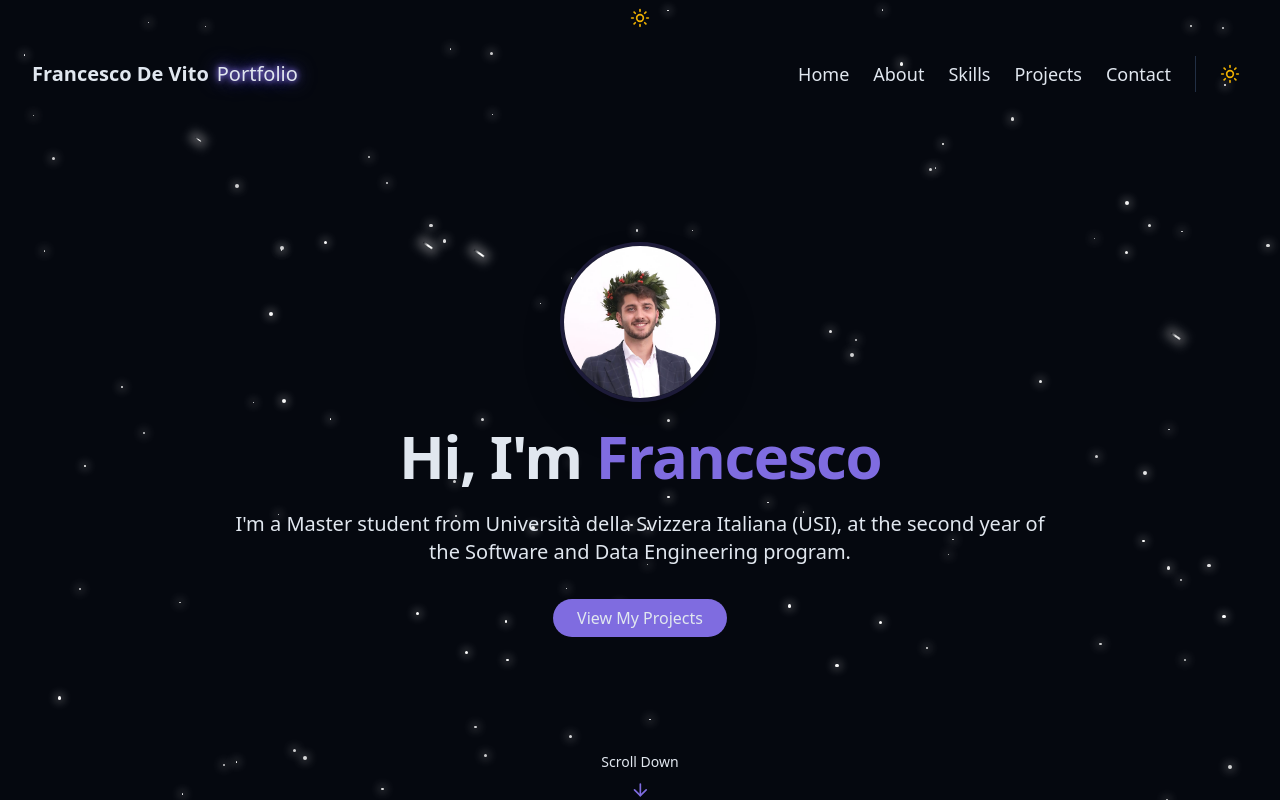
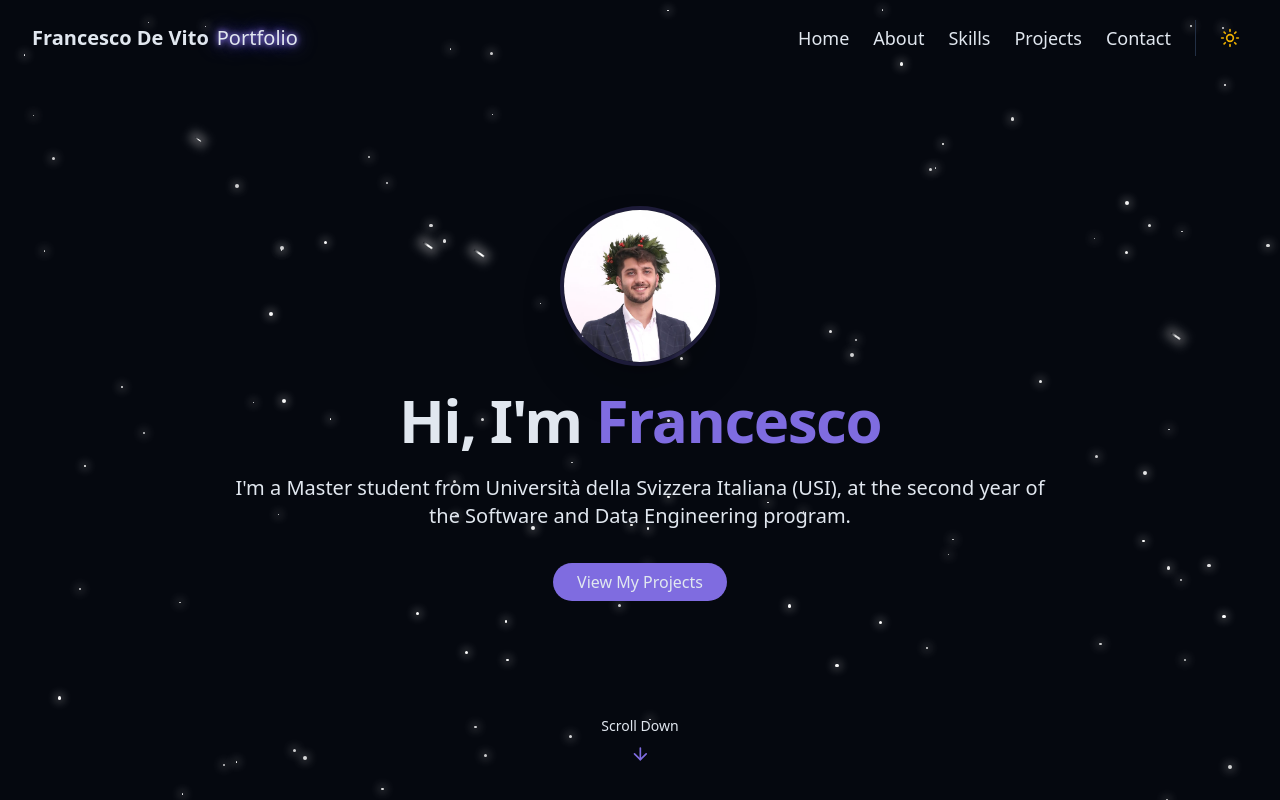
Before and after one commit to fradevi02/personal-react-tailwind-portfolio, a React (Vite) app: page / in a window 1280 px wide. Shown: the top 800 px of the page. Built offline with nearby package versions, Linux system fonts and the light colour scheme.

Commit message:
fix: removed theme toggle from home

```diff
--- a/src/pages/Home.jsx
+++ b/src/pages/Home.jsx
@@ -13,9 +13,6 @@ import { Footer } from "../components/Footer";
 export const Home = () => {
     return (
     <div className="min-h-screen bg-background text-foreground overflow-x-hidden">
-
-        {/* Theme Toggle */}
-        <ThemeToggle />
 
         {/* Backgorund Effects */}
         <StarBackground />
```
